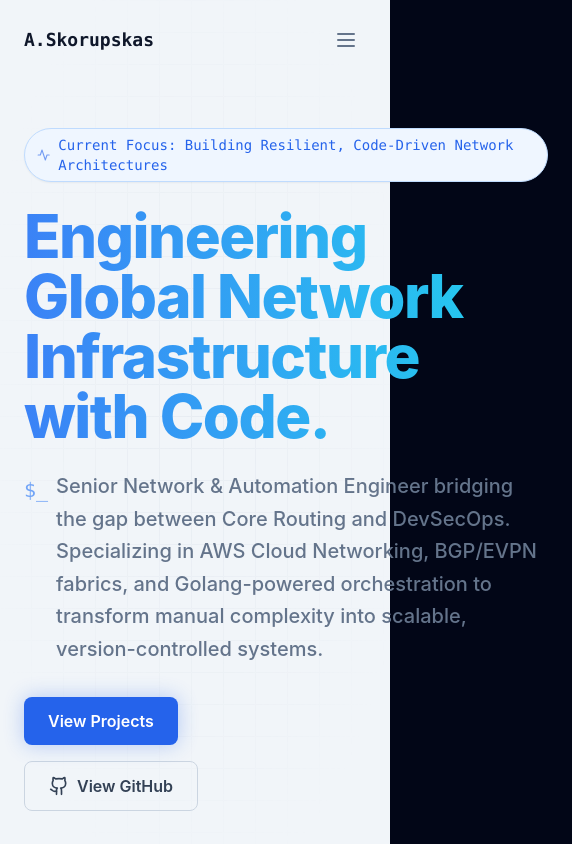
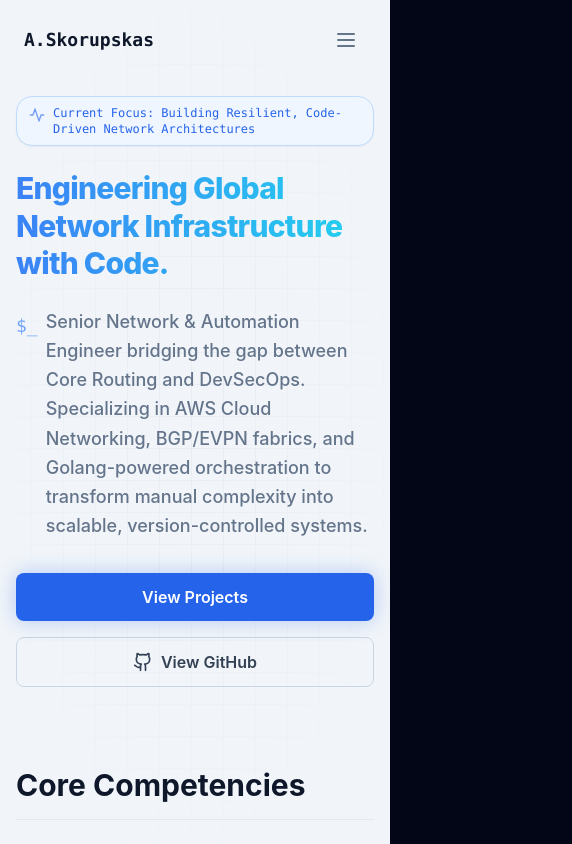
Before and after one commit to Aurissko/config-driven-portfolio, a React (Vite) app: page / in a window 390 px wide. Shown: the top 844 px of the page, 572 px wide, since content can reach past the window. Built offline with nearby package versions, Linux system fonts and the light colour scheme.

Commit message:
tailwind fixes for iphone

```diff
--- a/src/App.jsx
+++ b/src/App.jsx
@@ -1,4 +1,4 @@
-import React, { useState } from 'react';
+import React, { useState, useEffect } from 'react';
 import Header from './components/layout/Header';
 import Footer from './components/layout/Footer';
 import Experience from './components/sections/Experience';
@@ -13,13 +13,19 @@ export default function App() {
   const filterHooks = useProjectFilter();
   const [selectedProject, setSelectedProject] = useState(null);
 
+  // Apply background styles & prevent horizontal bounce on the root HTML/Body for iOS Safari
+  useEffect(() => {
+    document.documentElement.classList.add('overflow-x-hidden');
+    document.body.classList.add('bg-slate-100', 'dark:bg-slate-950', 'transition-colors', 'duration-500', 'overflow-x-hidden');
+  }, []);
+
   return (
-    <div className={`min-h-screen font-sans bg-slate-100 dark:bg-slate-950 transition-colors duration-500 ease-in-out flex flex-col relative ${selectedProject ? 'overflow-hidden' : ''}`}>
+    <div className={`min-h-screen font-sans bg-slate-100 dark:bg-slate-950 transition-colors duration-500 ease-in-out flex flex-col relative overflow-x-hidden ${selectedProject ? 'overflow-hidden' : ''}`}>
       <div className="fixed inset-0 pointer-events-none bg-grid-light dark:bg-grid-dark [mask-image:radial-gradient(ellipse_at_center,black,transparent_80%)] [-webkit-mask-image:radial-gradient(ellipse_at_center,black,transparent_80%)] transition-opacity duration-500 ease-in-out z-0"></div>
 
       <div className="relative z-10 flex flex-col min-h-screen">
         <Header />
-        <main className="max-w-4xl mx-auto px-6 pt-32 space-y-32 pb-32 flex-grow">
+        <main className="max-w-4xl w-full mx-auto px-4 sm:px-6 md:px-8 pt-24 sm:pt-32 space-y-20 sm:space-y-32 pb-24 sm:pb-32 flex-grow">
           <Hero />
           <Competencies onSkillClick={filterHooks.handleFilterClick} />
           <Experience
--- a/src/EdgeEngineering.jsx
+++ b/src/EdgeEngineering.jsx
@@ -58,7 +58,7 @@ export default function EdgeEngineering() {
   return (
     <div className="bg-slate-900 border border-slate-800 rounded-2xl overflow-hidden group">
       <div className="h-48 w-full bg-[url('https://images.unsplash.com/photo-1580894908361-967195033215?q=80&w=2070&auto=format&fit=crop')] bg-cover bg-center opacity-70 group-hover:opacity-100 transition-opacity"></div>
-      <div className="p-8">
+      <div className="p-5 sm:p-8">
         <div className="flex gap-2 mb-4 flex-wrap">
           <span className="px-3 py-1 bg-blue-900/50 text-blue-400 text-xs font-medium rounded-full">Ansible</span>
           <span className="px-3 py-1 bg-blue-900/50 text-blue-400 text-xs font-medium rounded-full">Cisco ACI</span>
--- a/src/GitOpsInfrastructure.jsx
+++ b/src/GitOpsInfrastructure.jsx
@@ -45,7 +45,7 @@ export default function GitOpsInfrastructure() {
   return (
     <div className="bg-slate-900 border border-slate-800 rounded-2xl overflow-hidden group">
       <div className="h-48 w-full bg-[url('https://images.unsplash.com/photo-1618401471353-b98afee0b2eb?q=80&w=2088&auto=format&fit=crop')] bg-cover bg-center opacity-70 group-hover:opacity-100 transition-opacity"></div>
-      <div className="p-8">
+      <div className="p-5 sm:p-8">
         <div className="flex gap-2 mb-4 flex-wrap">
           <span className="px-3 py-1 bg-blue-900/50 text-blue-400 text-xs font-medium rounded-full">Terraform</span>
           <span className="px-3 py-1 bg-blue-900/50 text-blue-400 text-xs font-medium rounded-full">GitHub Actions</span>
--- a/src/GlobalNetworkFabric.jsx
+++ b/src/GlobalNetworkFabric.jsx
@@ -75,7 +75,7 @@ export default function GlobalNetworkFabric() {
   return (
     <div className="bg-slate-900 border border-slate-800 rounded-2xl overflow-hidden group">
       <div className="h-48 w-full bg-[url('https://images.unsplash.com/photo-1451187580459-43490279c0fa?q=80&w=2072&auto=format&fit=crop')] bg-cover bg-center opacity-70 group-hover:opacity-100 transition-opacity"></div>
-      <div className="p-8">
+      <div className="p-5 sm:p-8">
         <div className="flex gap-2 mb-4 flex-wrap">
           <span className="px-3 py-1 bg-blue-900/50 text-blue-400 text-xs font-medium rounded-full">AWS TGW</span>
           <span className="px-3 py-1 bg-blue-900/50 text-blue-400 text-xs font-medium rounded-full">Palo Alto</span>
--- a/src/NetworkSoftwareEvolution.jsx
+++ b/src/NetworkSoftwareEvolution.jsx
@@ -66,7 +66,7 @@ export default function NetworkSoftwareEvolution() {
   return (
     <div className="bg-slate-900 border border-slate-800 rounded-2xl overflow-hidden group">
       <div className="h-48 w-full bg-[url('https://images.unsplash.com/photo-1555066931-4365d14bab8c?q=80&w=2070&auto=format&fit=crop')] bg-cover bg-center opacity-70 group-hover:opacity-100 transition-opacity"></div>
-      <div className="p-8">
+      <div className="p-5 sm:p-8">
         <div className="flex gap-2 mb-4 flex-wrap">
           <span className="px-3 py-1 bg-blue-900/50 text-blue-400 text-xs font-medium rounded-full">Golang</span>
           <span className="px-3 py-1 bg-blue-900/50 text-blue-400 text-xs font-medium rounded-full">NextJS</span>
--- a/src/ThemeContext.jsx
+++ b/src/ThemeContext.jsx
@@ -19,7 +19,7 @@ export const ThemeProvider = ({ children }) => {
     localStorage.setItem('theme', theme);
 
     let metaThemeColor = document.querySelector('meta[name="theme-color"]');
-    const color = theme === 'dark' ? '#0f172a' : '#f1f5f9';
+    const color = theme === 'dark' ? '#020617' : '#f1f5f9'; // Matches slate-950 and slate-100
     if (metaThemeColor) metaThemeColor.setAttribute('content', color);
   }, [theme]);
 
--- a/src/components/sections/Competencies.jsx
+++ b/src/components/sections/Competencies.jsx
@@ -48,7 +48,7 @@ export default function Competencies({ onSkillClick }) {
             </div>
           </TerminalCard>
         </div>
-        <div className="w-full max-w-2xl mx-auto flex flex-col justify-center bg-white/40 dark:bg-slate-900/40 backdrop-blur-xl border border-black/5 dark:border-white/10 rounded-2xl p-6 transition-all duration-500 ease-in-out hover:shadow-[0_0_20px_rgba(59,130,246,0.15)] dark:hover:shadow-[0_0_20px_rgba(59,130,246,0.3)]">
+        <div className="w-full max-w-2xl mx-auto flex flex-col justify-center bg-white/40 dark:bg-slate-900/40 backdrop-blur-xl border border-black/5 dark:border-white/10 rounded-2xl p-4 sm:p-6 transition-all duration-500 ease-in-out hover:shadow-[0_0_20px_rgba(59,130,246,0.15)] dark:hover:shadow-[0_0_20px_rgba(59,130,246,0.3)] overflow-hidden">
           <h4 className="text-center font-mono text-[10px] font-bold text-slate-500 dark:text-slate-400 mb-2 uppercase tracking-widest">Skill Proficiency Analysis</h4>
           <SkillsRadar theme={theme} />
         </div>
--- a/src/components/sections/Hero.jsx
+++ b/src/components/sections/Hero.jsx
@@ -5,23 +5,23 @@ import { contactConfig } from '../../data/config';
 export default function Hero() {
   return (
     <section>
-      <div className="inline-flex items-center gap-2 px-3 py-1.5 rounded-full bg-blue-50 dark:bg-blue-500/10 text-blue-600 dark:text-blue-400 border border-blue-200 dark:border-blue-500/20 text-sm font-medium font-mono mb-6 shadow-sm dark:shadow-[0_0_15px_rgba(59,130,246,0.15)] transition-colors duration-500">
-        <Activity className="w-4 h-4 animate-pulse" />
-        <span>Current Focus: Building Resilient, Code-Driven Network Architectures</span>
+      <div className="inline-flex max-w-full items-start sm:items-center gap-2 px-3 py-2 sm:py-1.5 rounded-2xl sm:rounded-full bg-blue-50 dark:bg-blue-500/10 text-blue-600 dark:text-blue-400 border border-blue-200 dark:border-blue-500/20 text-xs sm:text-sm font-medium font-mono mb-6 shadow-sm dark:shadow-[0_0_15px_rgba(59,130,246,0.15)] transition-colors duration-500">
+        <Activity className="w-4 h-4 mt-0.5 sm:mt-0 flex-shrink-0 animate-pulse" />
+        <span className="text-left whitespace-normal">Current Focus: Building Resilient, Code-Driven Network Architectures</span>
       </div>
-      <h1 className="text-6xl md:text-7xl font-extrabold tracking-tight mb-6 text-transparent bg-clip-text bg-gradient-to-r from-blue-500 to-cyan-400 dark:from-blue-400 dark:to-cyan-300 transition-all duration-500 ease-in-out">
+      <h1 className="text-3xl sm:text-4xl md:text-5xl lg:text-6xl xl:text-7xl font-extrabold tracking-tight mb-6 text-transparent bg-clip-text bg-gradient-to-r from-blue-500 to-cyan-400 dark:from-blue-400 dark:to-cyan-300 transition-all duration-500 ease-in-out leading-tight sm:leading-tight md:leading-tight">
         Engineering Global Network Infrastructure with Code.
       </h1>
-      <h2 className="text-xl md:text-2xl text-slate-500 dark:text-slate-400 font-medium mb-8 leading-relaxed transition-colors duration-500 ease-in-out flex items-start gap-2">
+      <h2 className="text-lg sm:text-xl md:text-2xl text-slate-500 dark:text-slate-400 font-medium mb-8 leading-relaxed transition-colors duration-500 ease-in-out flex items-start gap-2">
         <span className="text-blue-500 dark:text-blue-400 font-mono mt-1 opacity-70">$_</span>
         <span>Senior Network & Automation Engineer bridging the gap between Core Routing and DevSecOps. Specializing in AWS Cloud Networking, BGP/EVPN fabrics, and Golang-powered orchestration to transform manual complexity into scalable, version-controlled systems.</span>
       </h2>
       <div className="flex flex-col sm:flex-row items-start sm:items-center gap-4">
-        <a href="#projects" className="relative overflow-hidden group px-6 py-3 bg-blue-600 hover:bg-blue-700 text-white font-semibold rounded-lg transition-all duration-500 ease-in-out shadow-[0_0_20px_rgba(37,99,235,0.3)] flex items-center justify-center">
+        <a href="#projects" className="relative w-full sm:w-auto overflow-hidden group px-6 py-3 bg-blue-600 hover:bg-blue-700 text-white font-semibold rounded-lg transition-all duration-500 ease-in-out shadow-[0_0_20px_rgba(37,99,235,0.3)] flex items-center justify-center">
           <span className="relative z-10">View Projects</span>
           <div className="absolute inset-0 -translate-x-full bg-gradient-to-r from-transparent via-white/40 to-transparent animate-shimmer"></div>
         </a>
-        <a href="https://github.com/skorupskas" target="_blank" rel="noreferrer" className="px-6 py-3 bg-transparent hover:bg-slate-200 dark:hover:bg-slate-800 text-slate-700 dark:text-slate-300 font-semibold rounded-lg border border-slate-300 dark:border-slate-700 transition-all duration-500 ease-in-out flex items-center justify-center gap-2">
+        <a href="https://github.com/skorupskas" target="_blank" rel="noreferrer" className="w-full sm:w-auto px-6 py-3 bg-transparent hover:bg-slate-200 dark:hover:bg-slate-800 text-slate-700 dark:text-slate-300 font-semibold rounded-lg border border-slate-300 dark:border-slate-700 transition-all duration-500 ease-in-out flex items-center justify-center gap-2">
           <Github className="w-5 h-5" />
           View GitHub
         </a>
```
